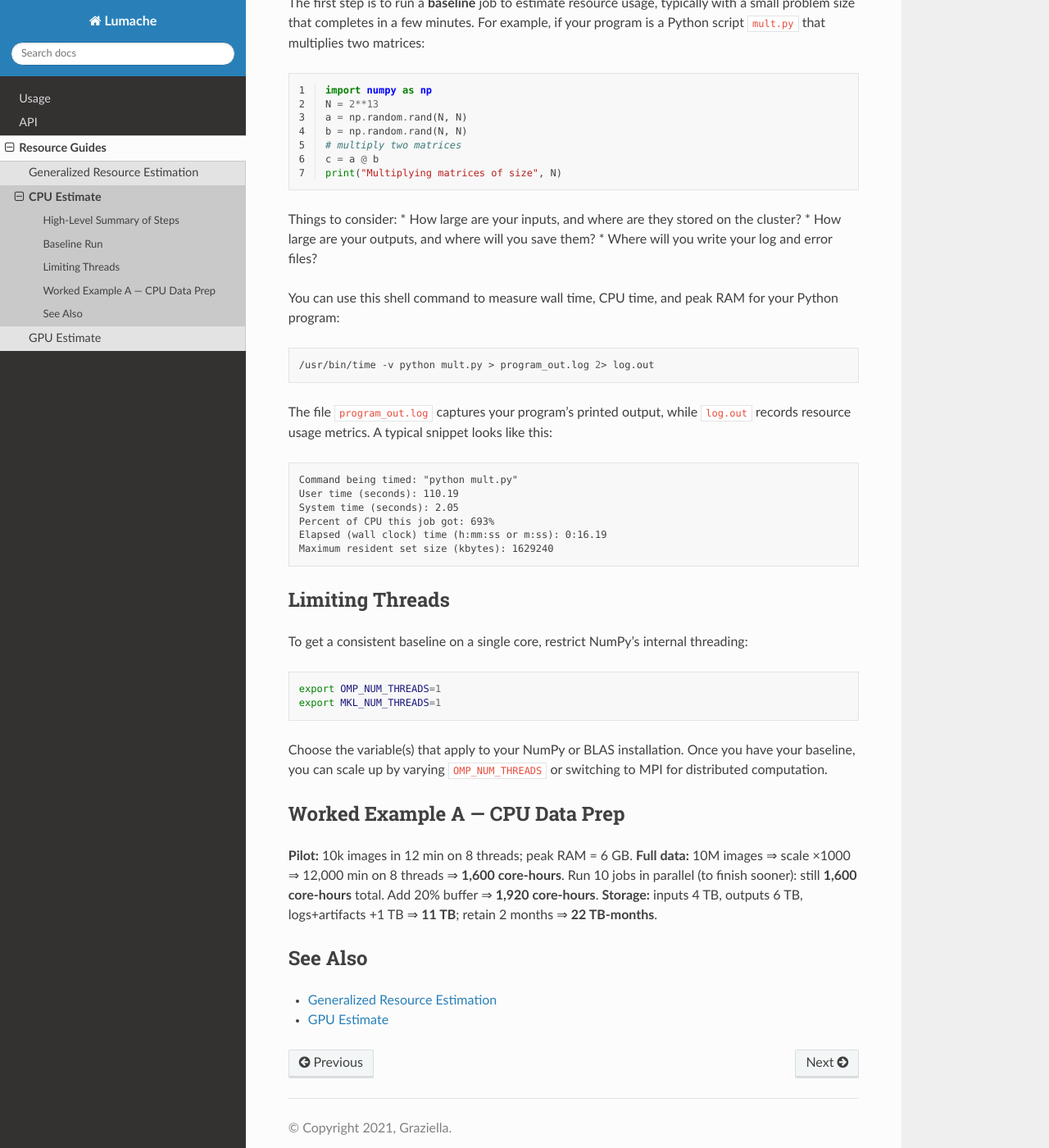
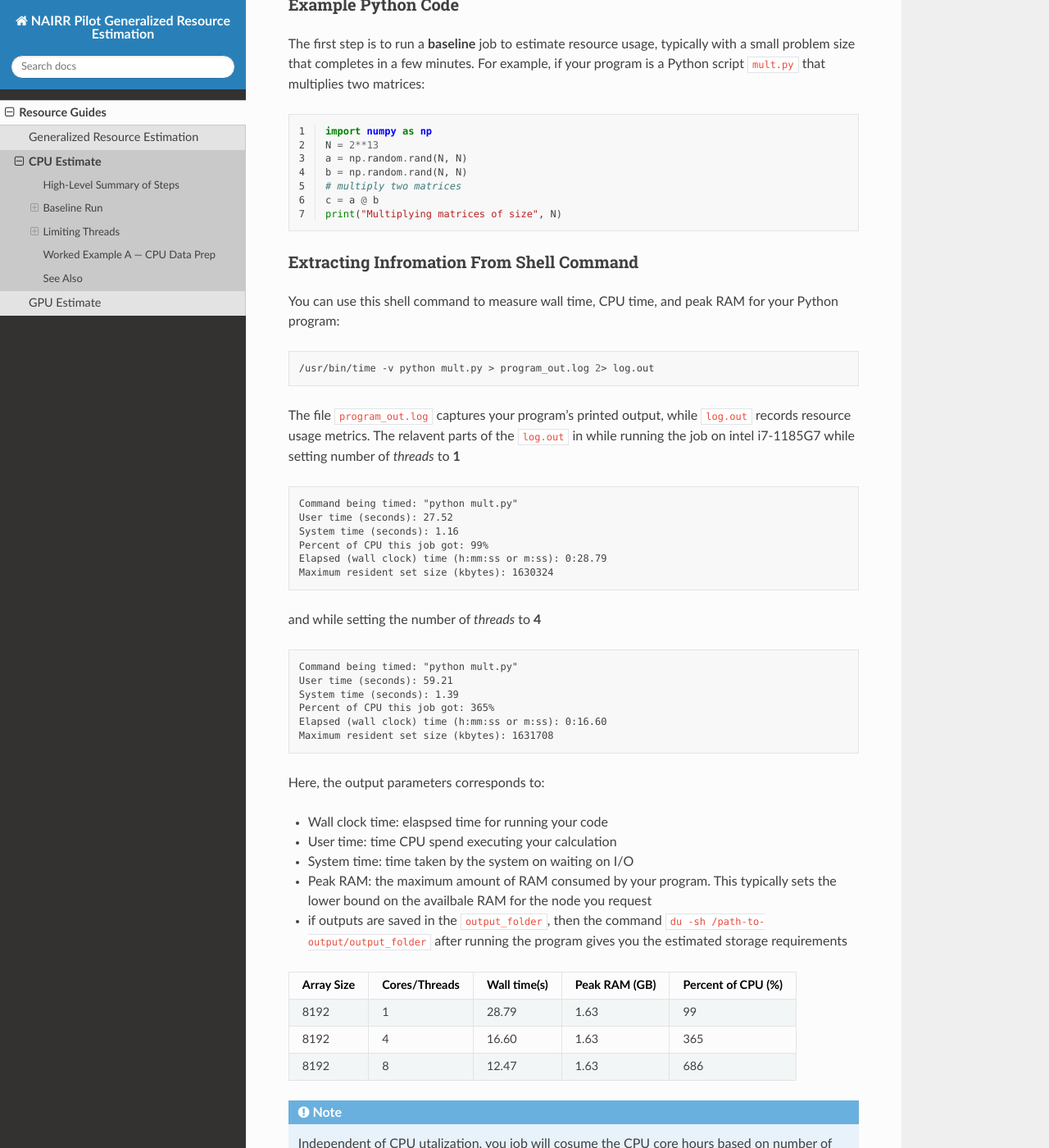
Before and after one commit to NAIRRProgram/nairr, a Sphinx documentation site: the page built from docs/source/resource_guides/cpu_estimation.rst, in a window 1280 px wide and 1400 px high, scrolled down 376 px. Shown: the whole window at 82% size. Built offline with Sphinx 7.4.7 and the Read the Docs theme 3.1.0, drawn with Linux system fonts in a browser that asks for light colours; pages that are not in the unit, such as notebooks, are missing from menus; some of the changed text lies outside the part shown.

Commit message:
cpu estimate examples and table

```diff
--- a/docs/source/conf.py
+++ b/docs/source/conf.py
@@ -2,9 +2,9 @@
 
 # -- Project information
 
-project = 'Lumache'
-copyright = '2021, Graziella'
-author = 'Graziella'
+project = 'NAIRR Pilot Generalized Resource Estimation'
+copyright = '2025, Kevin Bhimani, Abhin Suresh, Evan Jaffe'
+author = 'Kevin Bhimani, Abhin Suresh, Evan Jaffe'
 
 release = '0.1'
 version = '0.1.0'
--- a/docs/source/resource_guides/cpu_estimation.rst
+++ b/docs/source/resource_guides/cpu_estimation.rst
@@ -3,14 +3,18 @@ CPU Estimate
 
 High-Level Summary of Steps
 ---------------------------
-* Run a toy example
-* Run a scaled-up (but still modest) example
-* Determine scaling modifiers (e.g., problem size, number of cores)
+- Run a toy example
+- Run a scaled-up (but still modest) example
+- Determine scaling modifiers (e.g., problem size, number of cores)
 
 Baseline Run
 ------------
-The first step is to run a **baseline** job to estimate resource usage, typically with a small problem size that completes in a few minutes.
-For example, if your program is a Python script ``mult.py`` that multiplies two matrices:
+Example Python Code
+~~~~~~~~~~~~~~~~~~~
+The first step is to run a **baseline** job to estimate resource
+usage, typically with a small problem size that completes in a few
+minutes. For example, if your program is a Python script ``mult.py``
+that multiplies two matrices:
 
 .. code-block:: python
    :linenos:
@@ -23,40 +27,115 @@ For example, if your program is a Python script ``mult.py`` that multiplies two
    c = a @ b
    print("Multiplying matrices of size", N)
 
-Things to consider:
-* How large are your inputs, and where are they stored on the cluster?
-* How large are your outputs, and where will you save them?
-* Where will you write your log and error files?
-
-You can use this shell command to measure wall time, CPU time, and peak RAM for your Python program:
+Extracting Infromation From Shell Command
+~~~~~~~~~~~~~~~~~~~~~~~~~~~~~~~~~~~~~~~~~
+You can use this shell command to measure wall time, CPU time, and
+peak RAM for your Python program:
 
 .. code-block:: bash
 
    /usr/bin/time -v python mult.py > program_out.log 2> log.out
 
-The file ``program_out.log`` captures your program’s printed output, while ``log.out`` records resource usage metrics.
-A typical snippet looks like this:
+The file ``program_out.log`` captures your program’s printed output,
+while ``log.out`` records resource usage metrics. The relavent parts
+of the ``log.out`` in while running the job on intel i7-1185G7 while
+setting number of *threads* to **1**
 
 .. code-block:: text
 
    Command being timed: "python mult.py"
-   User time (seconds): 110.19
-   System time (seconds): 2.05
-   Percent of CPU this job got: 693%
-   Elapsed (wall clock) time (h:mm:ss or m:ss): 0:16.19
-   Maximum resident set size (kbytes): 1629240
+   User time (seconds): 27.52
+   System time (seconds): 1.16
+   Percent of CPU this job got: 99%
+   Elapsed (wall clock) time (h:mm:ss or m:ss): 0:28.79
+   Maximum resident set size (kbytes): 1630324
+
+and while setting the number of *threads* to **4**
+
+.. code-block:: text
+
+   Command being timed: "python mult.py"
+   User time (seconds): 59.21
+   System time (seconds): 1.39
+   Percent of CPU this job got: 365%
+   Elapsed (wall clock) time (h:mm:ss or m:ss): 0:16.60
+   Maximum resident set size (kbytes): 1631708
+
+Here, the output parameters corresponds to:
+
+- Wall clock time: elaspsed time for running your code
+- User time: time CPU spend executing your calculation
+- System time: time taken by the system on waiting on I/O
+- Peak RAM: the maximum amount of RAM consumed by your program. This
+  typically sets the lower bound on the availbale RAM for the node
+  you request
+- if outputs are saved in the ``output_folder``, then the command
+  ``du -sh /path-to-output/output_folder`` after running the program
+  gives you the estimated storage requirements
+
++------------+---------------+--------------+---------------+--------------------+
+| Array Size | Cores/Threads | Wall time(s) | Peak RAM (GB) | Percent of CPU (%) |
++============+===============+==============+===============+====================+
+|  8192      |       1       |  28.79       |  1.63         |  99                |
++------------+---------------+--------------+---------------+--------------------+
+|  8192      |       4       |  16.60       |  1.63         |  365               |
++------------+---------------+--------------+---------------+--------------------+
+|  8192      |       8       |  12.47       |  1.63         |  686               |
++------------+---------------+--------------+---------------+--------------------+
+
+.. note::
+
+    Independent of CPU utalization, you job will cosume the CPU core
+    hours based on number of CPUs you reqested. Its is your job to
+    maximize the efficiency of the program to avoid wastage
 
 Limiting Threads
 ----------------
-To get a consistent baseline on a single core, restrict NumPy’s internal threading:
+To get a consistent baseline on a single core, restrict NumPy’s
+internal threading using:
 
 .. code-block:: bash
 
    export OMP_NUM_THREADS=1
    export MKL_NUM_THREADS=1
 
-Choose the variable(s) that apply to your NumPy or BLAS installation.
-Once you have your baseline, you can scale up by varying ``OMP_NUM_THREADS`` or switching to MPI for distributed computation.
+Set the environment variable that apply to your NumPy's BLAS installation.
+Regular numpy installation comes with OpenBLAS, unless it configured
+to use MKL. You can check the NumPy linkage by executing the command
+
+.. code-block:: python
+
+    import numpy as np
+    np.show_config()
+
+You can also verify the number of threads being used using the command
+``htop`` in your Shell. Once you have your baseline run without any errors,
+you can scale up by varying the associated environment varibale in
+the above case of python matrix multiplication, or varying number of
+processes in an MPI run for distributed computation.
+
+.. code-block:: shell
+
+    miprun -np 4 my_mpi_program
+
+.. note::
+
+    For the Python matrix multiplication example above, it
+    might be faster to run on single thread comapred to multiple
+    threads unless you have large engough matrix.
+
+.. note::
+
+    When you have both mpi and mulithreading, it is a good idea to
+    set the number of mpi processes :math:`\times` number of threads
+    to not exceed the number of available/requested CPU cores
+
+List of Things Missing from /usr/bin/time
+~~~~~~~~~~~~~~~~~~~~~~~~~~~~~~~~~~~~~~~~~
+- Disk usage growth as a function of time
+- RAM consumption change as a function of time
+- GPU usage, check :doc:`GPU Estimate <gpu_estimation>`
+- Concurrent processes/thread breakdown
 
 
 Worked Example A — CPU Data Prep
```
Also changed, not shown: docs/source/api.rst (deleted, +0 -7 lines), docs/source/index.rst (+0 -11 lines), docs/source/usage.rst (deleted, +0 -33 lines).
